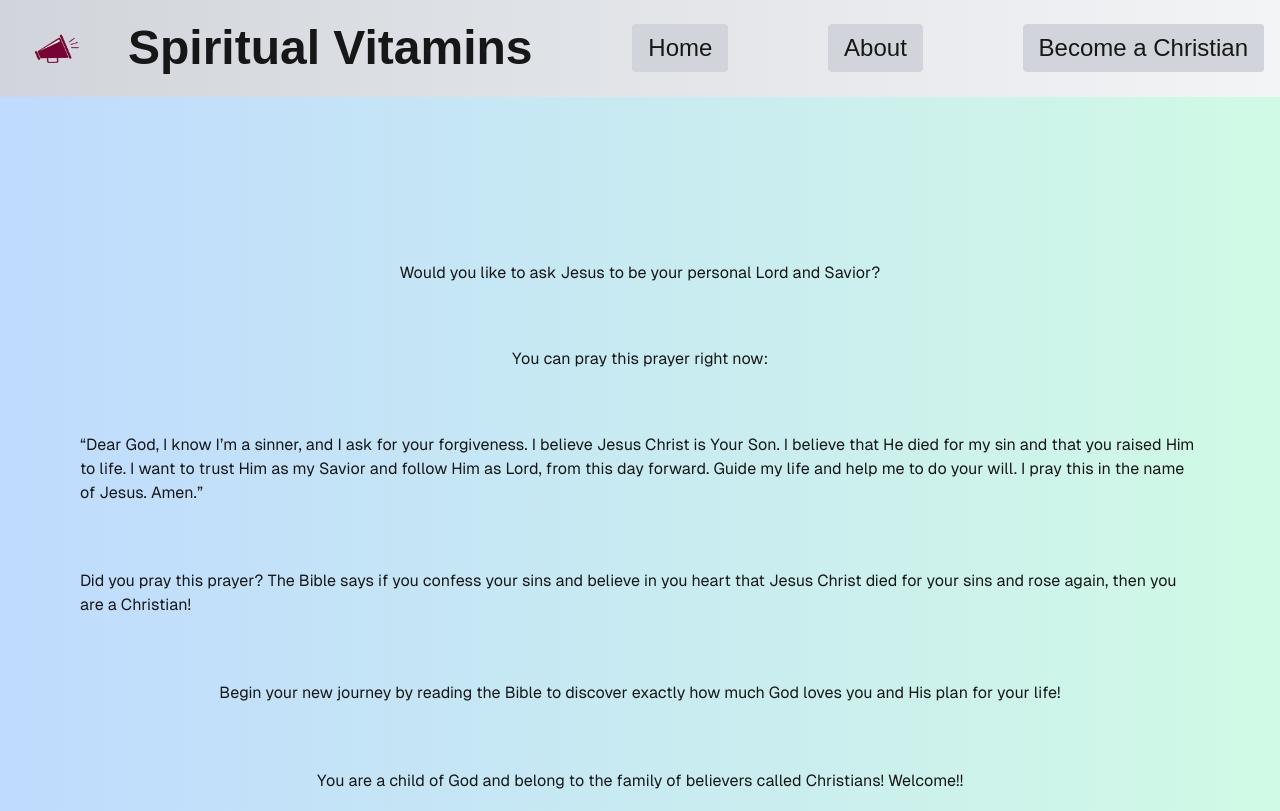
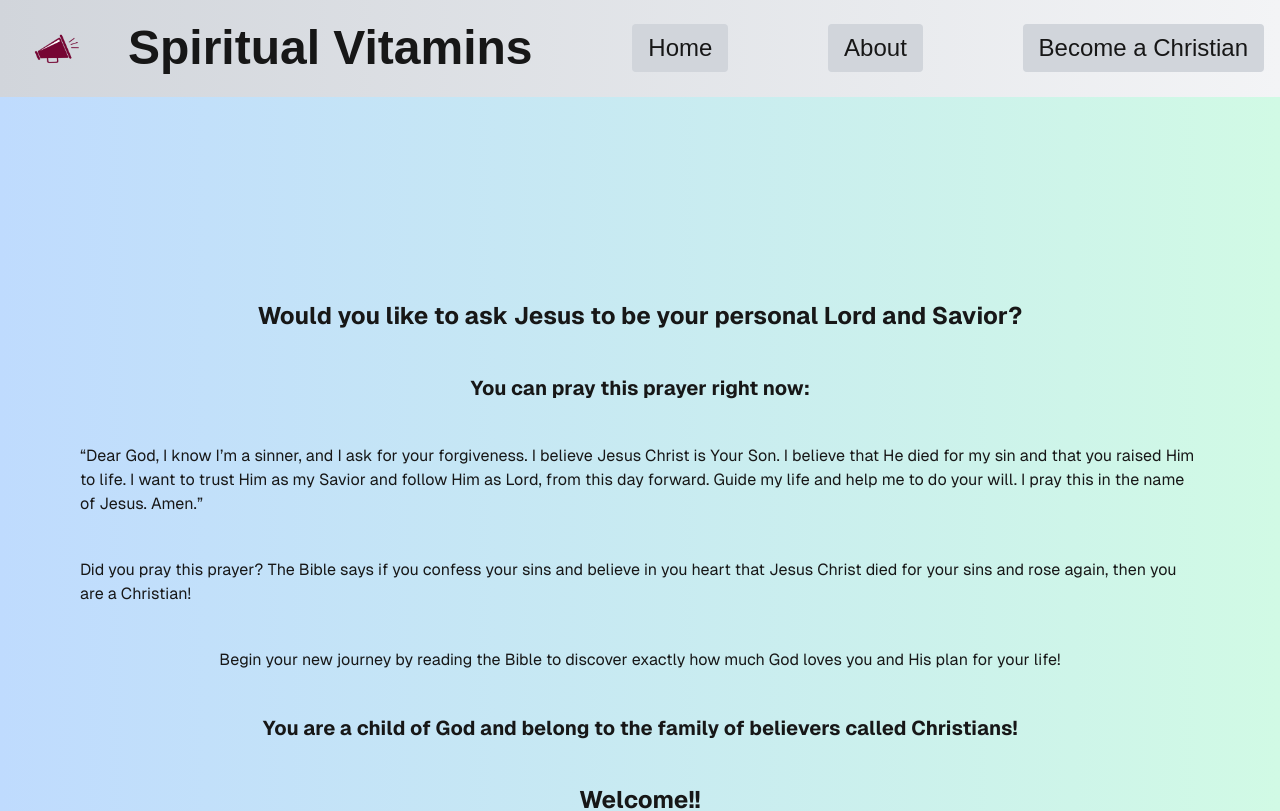
Before and after one commit to comm-scripter/next-spiritual-vitamins, a Next.js app: page /christianity in a window 1280 px wide. Shown: the top 811 px of the page. Built offline with nearby package versions, Linux system fonts and the light colour scheme.

Commit message:
update page font styles

```diff
--- a/app/about/page.jsx
+++ b/app/about/page.jsx
@@ -1,6 +1,6 @@
 export default function About() {
   return (
-    <div className="grid grid-rows-[20px_1fr_20px] items-center justify-items-center min-h-[600px] p-8 pb-20 gap-16 sm:p-20 font-[family-name:var(--font-geist-sans)] bg-gradient-to-r from-blue-200 to-emerald-100">
+    <div className="grid grid-rows-100 items-center justify-items-center h-screen p-8 pb-20 gap-10 sm:p-20 font-[family-name:var(--font-geist-sans)] bg-gradient-to-r from-blue-200 to-emerald-100">
       <p>HOW THE SPIRITUAL VITAMINS DEVELOPED</p>
       <p>
         While reading my Devotions one morning about 2 years ago I heard a voice
--- a/app/christianity/page.jsx
+++ b/app/christianity/page.jsx
@@ -1,11 +1,11 @@
 export default function Christianity() {
   return (
-    <div className="grid grid-rows-[20px_1fr_20px] items-center justify-items-center min-h-[600px] p-8 pb-20 gap-16 sm:p-20 font-[family-name:var(--font-geist-sans)] bg-gradient-to-r from-blue-200 to-emerald-100">
-      <div className="h-40"></div>
-      <p>Would you like to ask Jesus to be your personal Lord and Savior?</p>
-
-      <p>You can pray this prayer right now:</p>
-
+    <div className="grid grid-rows-100 items-center justify-items-center h-screen p-8 pb-20 gap-10 sm:p-20 font-[family-name:var(--font-geist-sans)] bg-gradient-to-r from-blue-200 to-emerald-100">
+      <div className="p-10"></div>
+      <p className="font-bold text-2xl">
+        Would you like to ask Jesus to be your personal Lord and Savior?
+      </p>
+      <p className="font-bold text-xl">You can pray this prayer right now:</p>
       <p>
         “Dear God, I know I’m a sinner, and I ask for your forgiveness. I
         believe Jesus Christ is Your Son. I believe that He died for my sin and
@@ -22,10 +22,11 @@ export default function Christianity() {
         Begin your new journey by reading the Bible to discover exactly how much
         God loves you and His plan for your life!
       </p>
-      <p>
+      <p className="font-bold text-xl">
         You are a child of God and belong to the family of believers called
-        Christians! Welcome!!
+        Christians!
       </p>
+      <p className="font-bold text-2xl"> Welcome!!</p>
     </div>
   );
 }
```
